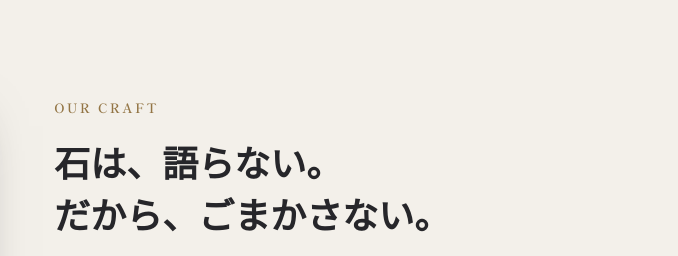
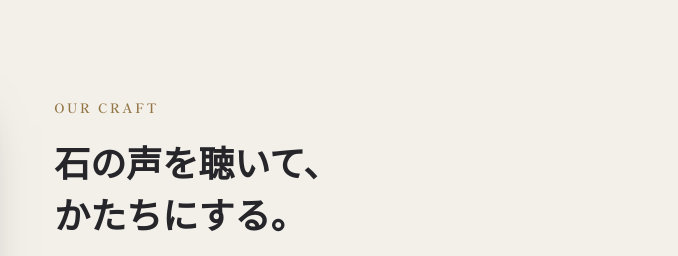
Before and after one commit to machikoba/hp-samples, a plain HTML site: page sekizai.html in a window 1280 px wide. Shown: the part 900-1156 px from the top of the page, 602-1280 px from the left. Drawn offline with Linux system fonts and the light colour scheme.

Commit message:
Add files via upload

```diff
--- a/sekizai.html
+++ b/sekizai.html
@@ -115,7 +115,7 @@ footer{background:#1b1b1e;color:#928f85;font-size:13px}footer .wrap{padding:50px
   <div class="ph" style="background-image:url('https://images.pexels.com/photos/6713855/pexels-photo-6713855.jpeg?auto=compress&cs=tinysrgb&w=1100')"></div>
   <div>
     <div class="eyebrow">OUR CRAFT</div>
-    <h2 class="sec">石は、語らない。<br>だから、ごまかさない。</h2>
+    <h2 class="sec">石の声を聴いて、<br>かたちにする。</h2>
     <p>墓石は、何十年も家族を見守り続けるもの。だからこそ私たちは、見えない部分の加工や据付の精度に、いちばん手をかけます。石の目利き、面取り、文字彫り——その一つひとつが、長く美しく保つための仕事です。</p>
     <p>派手な営業はいたしません。「ここに頼んでよかった」と、何代にもわたってお付き合いいただけることが、私たちの誇りです。</p>
   </div>
```
